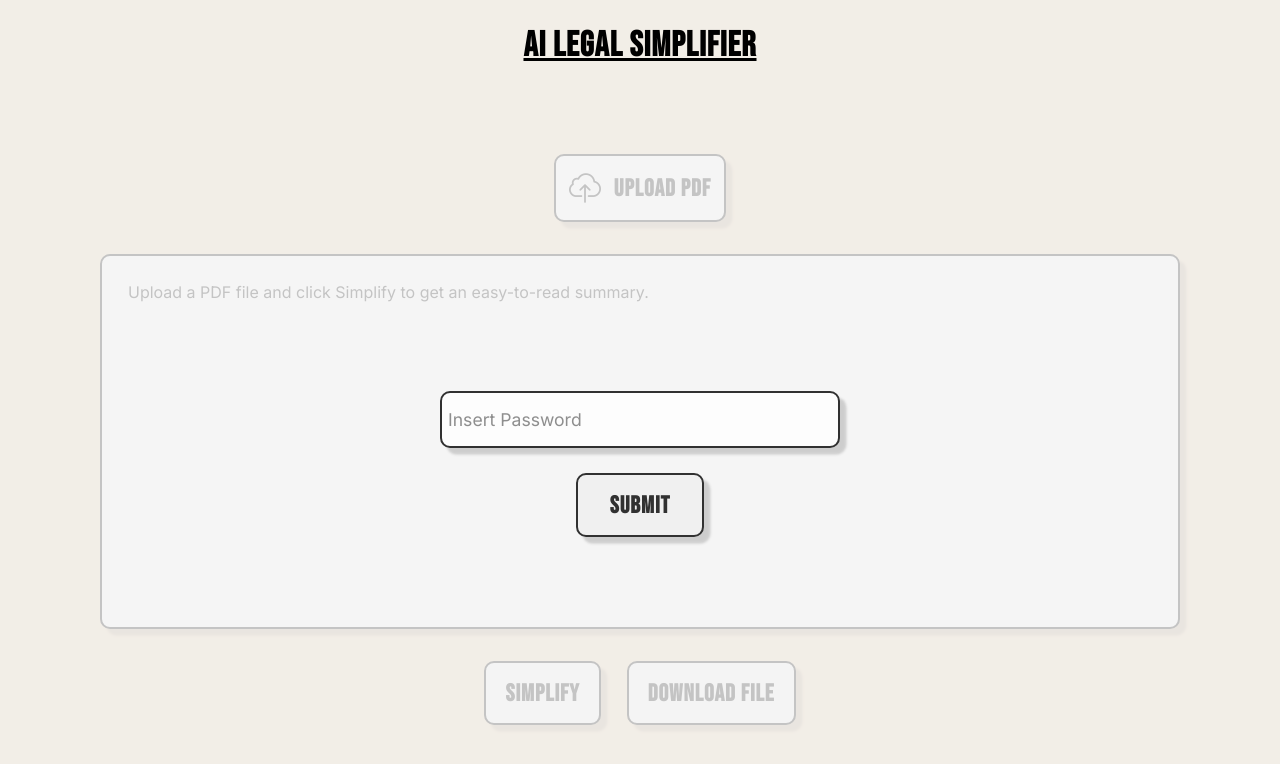
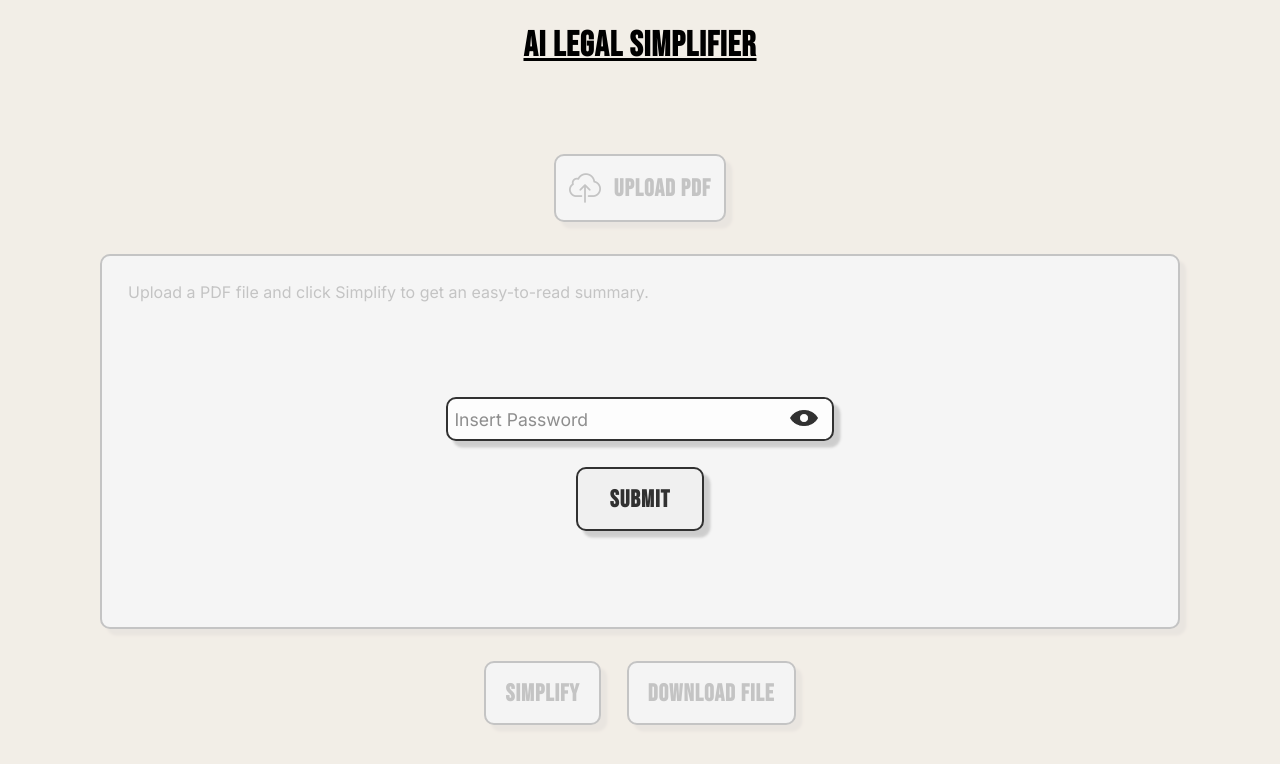
Before and after one commit to alberto-sclocchi/legal-simplifier-client, a React (Create React App) app: page / in a window 1280 px wide. Shown: the top 764 px of the page. Built offline with nearby package versions, Linux system fonts and the light colour scheme.

Commit message:
add view password feature and add error handling effect

```diff
--- a/src/App.css
+++ b/src/App.css
@@ -62,6 +62,10 @@ html{
 
 span{
   height: 1vw;
+}
+
+.error-message{
+  animation: shakeEffect 1s ease-in;
 }
 
 .simplified-text-container{
@@ -135,16 +139,43 @@ h1, h2, h3, h4, h5, h6{
   gap: 2vw;
 }
 
-#block-screen form input{
+#block-screen form > div{
   width: 30vw;
   height: 5vh;
-  padding: 0.5vw;
   border: none;
   border-radius: 10px;
   box-shadow: 0.5vw 0.5vw 0.2vw rgba(0, 0, 0, 0.2);
   border: 0.2vw solid #000;
+  background-color: white;
+  display: flex;
+  flex-direction: row;
+  align-items: center;
+  gap: 0.2vw;
+}
+
+#block-screen form > div:focus{
+  outline: red solid 0.2vw;
+}
+
+#block-screen form input{
+  width: 83%;
+  height: 95%;
+  border: none;
+  border-radius: 10px;
   font-size: 1.1rem;
   font-family: 'Inter';
+  padding: 0 0.5vw;
+}
+
+input:focus {
+  outline: none;
+}
+
+#block-screen form > div button{
+  border: none;
+  cursor: pointer;
+  height: 100%;
+  background-color: white;
 }
 
 .block-screen-button{
@@ -154,3 +185,20 @@ h1, h2, h3, h4, h5, h6{
 .error{
   height: 3vh;
 }
+
+.no-view-img{
+  width: 2.5vw;
+}
+
+.view-img{
+  width: 2.15vw;
+}
+
+@keyframes shakeEffect {
+  0%   { transform: translateX(0); opacity:0}
+  20%  { transform: translateX(-5px); opacity:0.8}
+  40%  { transform: translateX(5px); opacity:1}
+  60%  { transform: translateX(-5px); }
+  80%  { transform: translateX(5px); }
+  100% { transform: translateX(0); }
+}
--- a/src/components/core/BlockScreen.jsx
+++ b/src/components/core/BlockScreen.jsx
@@ -1,5 +1,7 @@
-import React, { useContext, useState } from 'react'
+import { useContext, useState } from 'react'
 import SimplifierContext from '../simplifier/context/SimplifierContext.context';
+import viewIcon from '../../images/view-icon.png'
+import noViewIcon from '../../images/no-view-icon.png'
 
 export default function BlockScreen() {
 
@@ -20,8 +22,11 @@ export default function BlockScreen() {
     <div  id="block-screen">
         <h1 className="title">AI Legal Simplifier</h1>
         <form>
-            <span style={{textDecoration:"underline"}}>{errorLock && errorLock}</span>
-            <input type={isView ? "text" : "password"} name="password" value={password} onChange={(event) => setPassword(event.target.value)} placeholder='Insert Password'/>
+            {!!errorLock ? <span style={{textDecoration:"underline"}} className='error-message'>{errorLock && errorLock}</span> : <span></span>}
+            <div>
+                <input type={isView ? "text" : "password"} name="password" value={password} onChange={(event) => setPassword(event.target.value)} placeholder='Insert Password'/>
+                <button type="button" onClick={() => setIsView(!isView)}><img src={isView ? noViewIcon : viewIcon} className={!!isView ? "view-img" : "no-view-img"} alt="view-icon" /></button>
+            </div>
             <button type="submit" className='dashboard-btn file-upload-div block-screen-button' onClick={handleSubmit}>Submit</button>
         </form>
     </div>
--- a/src/components/simplifier/SimplifierDashboard.jsx
+++ b/src/components/simplifier/SimplifierDashboard.jsx
@@ -1,16 +1,13 @@
-import React, { useContext, useEffect, useState } from 'react'
+import { useContext, useEffect, useState } from 'react'
 import SimplifierContext from './context/SimplifierContext.context';
-import Spinner from '../core/Spinner';
-import Markdown from 'react-markdown';
 import html2pdf  from 'html2pdf.js';
 import uploadIcon from '../../images/upload-icon.png';
-import RoutesIndex from '../core/RoutesIndex';
 import SimplifiedTextContainer from './SimplifiedTextContainer';
 import BlockScreen from '../core/BlockScreen';
 
 export default function SimplifierDashboard() {
 
-  const { getSimplifiedText, simplifiedText, downloadFile, loading, setSimplifiedText, fileOriginalName, unlockSimplifier, isLocked} = useContext(SimplifierContext);
+  const { getSimplifiedText, simplifiedText, setSimplifiedText, fileOriginalName, isLocked} = useContext(SimplifierContext);
   const [ file, setFile ] = useState(null);
   const [ error, setError ] = useState(null);
 
@@ -22,7 +19,7 @@ export default function SimplifierDashboard() {
 
   const handleUploadedFileDownload = () => {
     const url = URL.createObjectURL(new Blob ([file]));
-    console.log("File URL: ", url);
+    // console.log("File URL: ", url);
     const link = document.createElement('a');
     link.setAttribute('href', url);
     link.setAttribute('download', file.name);
@@ -80,7 +77,7 @@ export default function SimplifierDashboard() {
             <h1 className='title'>AI Legal Simplifier</h1>
             <form>
                 {!!error ?
-                <span style={{color: "brown", textDecoration:"underline"}}>{error}</span>
+                <span className="error-message" style={{color: "brown", textDecoration:"underline"}}>{error}</span>
                 : !!file
                 ? <span style={{color: "blue", cursor:"pointer"}} onClick={handleUploadedFileDownload}>({file.name})</span>
                 : <span></span>
```
Also changed, not shown: src/images/view-icon.png.
